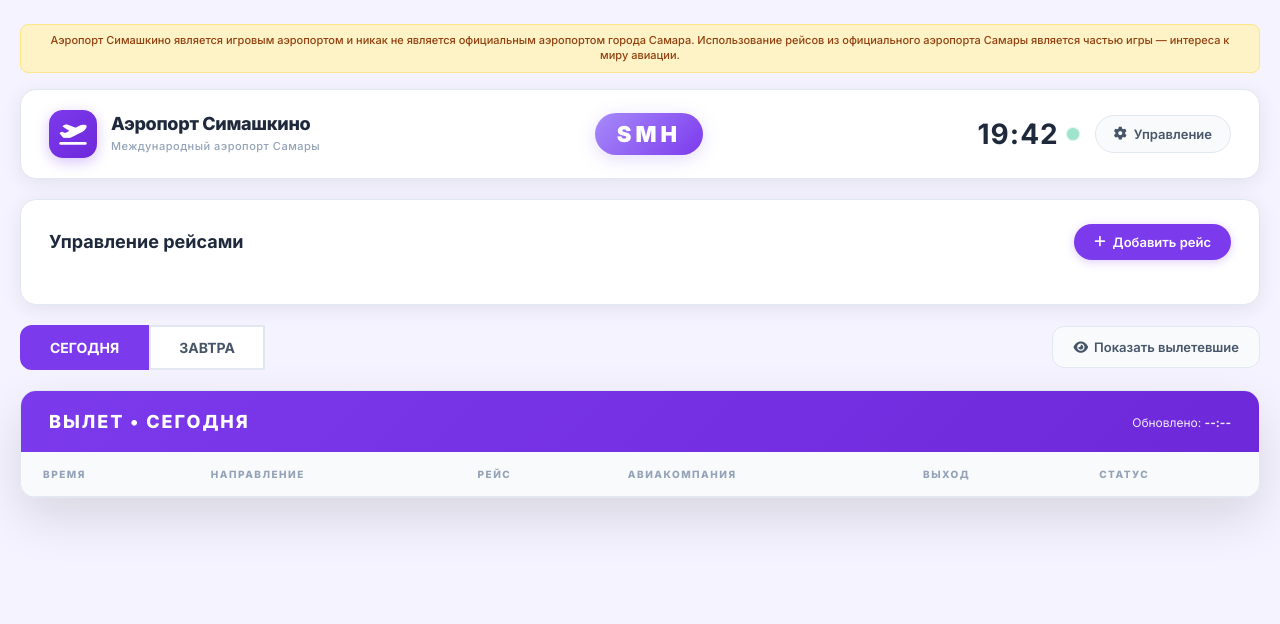
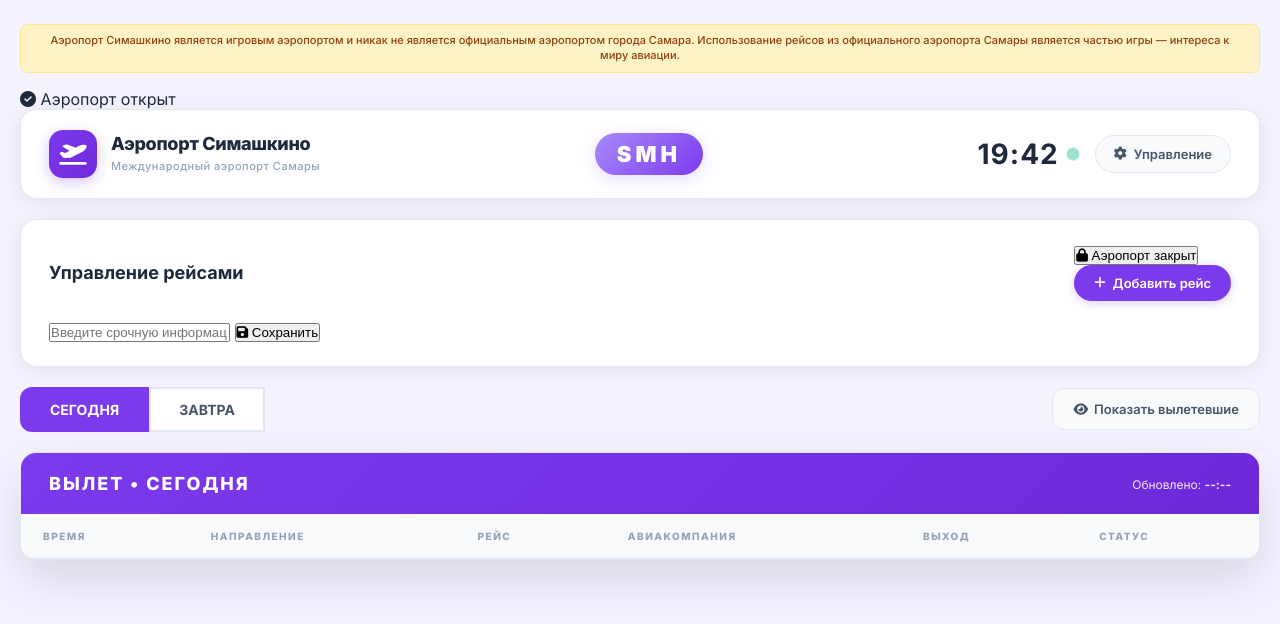
Before and after one commit to alexeysimashkin/airport-smh, a website: page public/index.html in a window 1280 px wide. Drawn offline with Linux system fonts and the light colour scheme; no server answers.

Commit message:
Update index.html

```diff
--- a/public/index.html
+++ b/public/index.html
@@ -15,6 +15,16 @@
     <!-- ДИСКЛЕЙМЕР -->
     <div class="disclaimer">
       Аэропорт Симашкино является игровым аэропортом и никак не является официальным аэропортом города Самара. Использование рейсов из официального аэропорта Самары является частью игры — интереса к миру авиации.
+    </div>
+
+    <!-- БАННЕР СОСТОЯНИЯ АЭРОПОРТА -->
+    <div class="airport-banner" id="airportBanner">
+      <i class="fas fa-check-circle"></i> <span id="airportBannerText">Аэропорт открыт</span>
+    </div>
+
+    <!-- СРОЧНАЯ ИНФОРМАЦИЯ -->
+    <div class="urgent-info" id="urgentInfo" style="display:none;">
+      <i class="fas fa-exclamation-circle"></i> <span id="urgentInfoText"></span>
     </div>
 
     <!-- ШАПКА -->
@@ -39,8 +49,20 @@
     <div class="admin" id="adminPanel">
       <div class="admin-top">
         <h2>Управление рейсами</h2>
-        <button class="btn-primary" id="addFlightBtn"><i class="fas fa-plus"></i> Добавить рейс</button>
+        <div class="admin-top-buttons">
+          <button class="btn-airport-closed" id="btnAirportClosed"><i class="fas fa-lock"></i> Аэропорт закрыт</button>
+          <button class="btn-airport-open" id="btnAirportOpen" style="display:none;"><i class="fas fa-lock-open"></i> Аэропорт открыт</button>
+          <button class="btn-primary" id="addFlightBtn"><i class="fas fa-plus"></i> Добавить рейс</button>
+        </div>
       </div>
+
+      <!-- СРОЧНАЯ ИНФОРМАЦИЯ -->
+      <div class="urgent-form">
+        <input type="text" id="urgentInput" placeholder="Введите срочную информацию...">
+        <button class="btn-urgent-save" id="btnUrgentSave"><i class="fas fa-save"></i> Сохранить</button>
+        <button class="btn-urgent-delete" id="btnUrgentDelete" style="display:none;"><i class="fas fa-trash"></i> Удалить</button>
+      </div>
+
       <div class="form-card" id="flightForm" style="display:none;">
         <h3 id="formTitle">Новый рейс</h3>
         <form id="flightFormInner">
```
